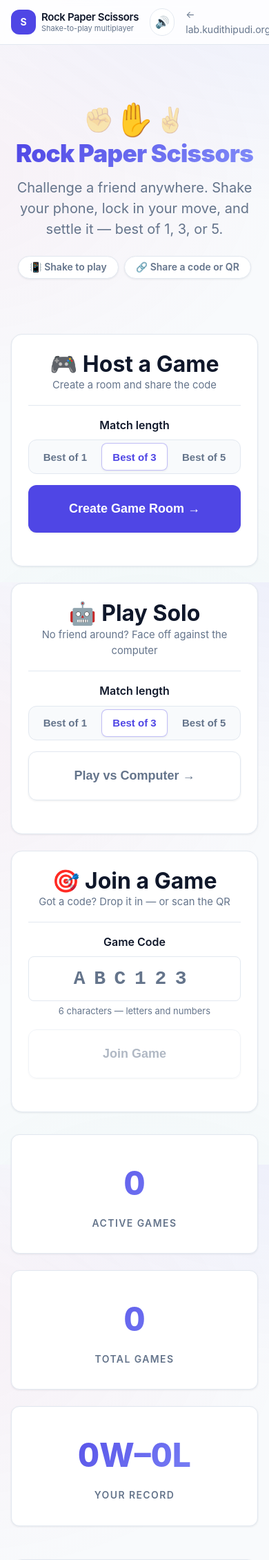
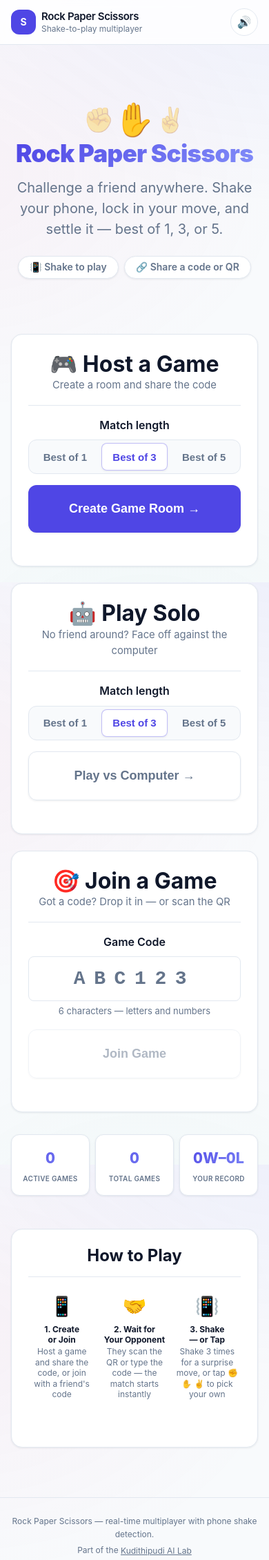
Before and after one commit to kudithipudi/scissors, a FastAPI app: page / in a window 390 px wide. Shown: the top 2261 px of the page at 69% size. Run offline with FastAPI, Linux system fonts and the light colour scheme; data that the repository does not hold is empty.

Commit message:
Reduce mobile below-the-fold content and improve game-screen usability
- Stats row and How to Play switch to compact 3-column strips on mobile
  instead of stacking as full-width blocks (uxcheck showed the home
  page at ~4x the mobile viewport height).
- Shrink the scoreboard and shake-progress-ring on mobile so the
  tap-to-choose fallback buttons stay within the fold during play, and
  drop the marketing footer on the game page (dead weight while playing).
- Fix the shake-ring SVG missing a viewBox, which clipped/off-centered
  it once resized for mobile.
- Hide the "lab.kudithipudi.org" header link on mobile so it stops
  squeezing the sound-toggle button below its tap-target size; fix
  under-12px tagline text and under-16px-tall footer/header link tap
  targets uxcheck flagged.

Verified with uxcheck (mobile + desktop, home + admin/login): clean,
no overflow/tap-target/a11y/console findings. Full pytest suite (118
tests) still passes.

Co-Authored-By: Claude Sonnet 5 <noreply@anthropic.com>
Claude-Session: https://claude.ai/code/session_01XKTZkNojEpfDaAveB9vdrL

```diff
--- a/app/static/css/styles.css
+++ b/app/static/css/styles.css
@@ -230,7 +230,7 @@ body {
 }
 
 .logo-tagline {
-    font-size: 0.6875rem;
+    font-size: 0.75rem;
     color: var(--color-text-muted);
     white-space: nowrap;
 }
@@ -256,6 +256,9 @@ textarea {
 }
 
 .lab-link {
+    display: inline-flex;
+    align-items: center;
+    min-height: 1.25rem;
     color: var(--color-text-muted);
     text-decoration: none;
     font-size: 0.875rem;
@@ -286,6 +289,9 @@ textarea {
 }
 
 .app-footer a {
+    display: inline-flex;
+    align-items: center;
+    min-height: 1.25rem;
     color: inherit;
     text-decoration: underline;
 }
@@ -743,7 +749,7 @@ p {
 .score-board {
     display: flex;
     justify-content: space-around;
-    padding: var(--spacing-xl);
+    padding: var(--spacing-lg);
     background: var(--color-bg-light);
     border-radius: var(--radius-xl);
     margin: var(--spacing-lg) 0;
@@ -828,6 +834,25 @@ p {
     font-weight: 600;
 }
 
+/* ===== How to Play steps ===== */
+.step {
+    padding: var(--spacing-lg);
+}
+
+.step-icon {
+    font-size: 3.5rem;
+    margin-bottom: var(--spacing-md);
+}
+
+.step-title {
+    font-weight: 700;
+    margin-bottom: var(--spacing-sm);
+}
+
+.step-text {
+    font-size: 0.95rem;
+}
+
 /* ===== Responsive ===== */
 @media (max-width: 768px) {
     h1 {
@@ -990,6 +1015,7 @@ table th {
     display: inline-flex;
     align-items: center;
     justify-content: center;
+    flex-shrink: 0;
     width: 2.5rem;
     height: 2.5rem;
     border-radius: var(--radius-full);
@@ -1698,3 +1724,83 @@ table th {
         margin-top: var(--spacing-md);
     }
 }
+
+/* ----- Below-the-fold reduction: header, stats, how-to-play, game screen -----
+   Placed last (same reasoning as the block above) so these compact variants
+   win the cascade over the base rules they share equal specificity with. */
+@media (max-width: 768px) {
+    /* The lab-hub link is a secondary escape hatch (the footer/home button
+       cover the same destination) — dropping it on narrow screens stops it
+       squeezing the sound-toggle button below its 40px tap target. */
+    .lab-link {
+        display: none;
+    }
+
+    /* Stats: 3 stacked full-width cards ate ~450px of scroll for three
+       numbers. A compact row keeps them scannable in far less height. */
+    .stats-grid {
+        grid-template-columns: repeat(3, 1fr);
+        gap: var(--spacing-sm);
+    }
+
+    .stat-card {
+        padding: var(--spacing-md) var(--spacing-xs);
+    }
+
+    .stat-value {
+        font-size: 1.35rem;
+        margin-bottom: var(--spacing-xs);
+    }
+
+    .stat-label {
+        font-size: 0.625rem;
+        letter-spacing: 0.03em;
+    }
+
+    /* How to Play: 3 stacked blocks with 3.5rem icons were the single
+       biggest contributor to mobile scroll length. Compact 3-up strip. */
+    .how-to-grid {
+        grid-template-columns: repeat(3, 1fr);
+        gap: var(--spacing-sm);
+    }
+
+    .how-to-grid .step {
+        padding: var(--spacing-xs);
+    }
+
+    .how-to-grid .step-icon {
+        font-size: 1.75rem;
+        margin-bottom: var(--spacing-xs);
+    }
+
+    .how-to-grid .step-title {
+        font-size: 0.75rem;
+        margin-bottom: 2px;
+    }
+
+    .how-to-grid .step-text {
+        font-size: 0.75rem;
+        line-height: 1.3;
+    }
+
+    /* Game screen: shrink the scoreboard and shake meter so the
+       tap-to-choose fallback buttons land closer to (or within) the fold. */
+    .score-board {
+        padding: var(--spacing-sm) var(--spacing-xs);
+    }
+
+    .score-value {
+        font-size: 1.85rem;
+    }
+
+    .progress-ring {
+        width: 176px;
+        height: 176px;
+        margin: var(--spacing-md) auto;
+    }
+
+    .progress-ring svg {
+        width: 100%;
+        height: 100%;
+    }
+}
--- a/app/templates/base.html
+++ b/app/templates/base.html
@@ -45,6 +45,7 @@
             </div>
         </main>
 
+        {% block footer %}
         <!-- Footer -->
         <footer class="app-footer">
             <div class="container">
@@ -52,6 +53,7 @@
                 <p>Part of the <a href="https://lab.kudithipudi.org/">Kudithipudi AI Lab</a></p>
             </div>
         </footer>
+        {% endblock %}
     </div>
 
     <!-- Toast Notifications -->
--- a/app/templates/index.html
+++ b/app/templates/index.html
@@ -147,21 +147,21 @@
             <h3 style="margin-bottom: 0;">How to Play</h3>
         </div>
         <div class="card-body text-center">
-            <div class="grid grid-3">
-                <div style="padding: var(--spacing-lg);">
-                    <div style="font-size: 3.5rem; margin-bottom: var(--spacing-md);">📱</div>
-                    <h4 style="font-weight: 700; margin-bottom: var(--spacing-sm);">1. Create or Join</h4>
-                    <p class="text-muted" style="font-size: 0.95rem;">Host a game and share the code, or join with a friend's code</p>
+            <div class="grid grid-3 how-to-grid">
+                <div class="step">
+                    <div class="step-icon">📱</div>
+                    <h4 class="step-title">1. Create or Join</h4>
+                    <p class="text-muted step-text">Host a game and share the code, or join with a friend's code</p>
                 </div>
-                <div style="padding: var(--spacing-lg);">
-                    <div style="font-size: 3.5rem; margin-bottom: var(--spacing-md);">🤝</div>
-                    <h4 style="font-weight: 700; margin-bottom: var(--spacing-sm);">2. Wait for Your Opponent</h4>
-                    <p class="text-muted" style="font-size: 0.95rem;">They scan the QR or type the code — the match starts instantly</p>
+                <div class="step">
+                    <div class="step-icon">🤝</div>
+                    <h4 class="step-title">2. Wait for Your Opponent</h4>
+                    <p class="text-muted step-text">They scan the QR or type the code — the match starts instantly</p>
                 </div>
-                <div style="padding: var(--spacing-lg);">
-                    <div style="font-size: 3.5rem; margin-bottom: var(--spacing-md);">📳</div>
-                    <h4 style="font-weight: 700; margin-bottom: var(--spacing-sm);">3. Shake — or Tap</h4>
-                    <p class="text-muted" style="font-size: 0.95rem;">Shake 3 times for a surprise move, or tap ✊ ✋ ✌️ to pick your own</p>
+                <div class="step">
+                    <div class="step-icon">📳</div>
+                    <h4 class="step-title">3. Shake — or Tap</h4>
+                    <p class="text-muted step-text">Shake 3 times for a surprise move, or tap ✊ ✋ ✌️ to pick your own</p>
                 </div>
             </div>
         </div>
```
Also changed, not shown: app/templates/game.html (+6 -2 lines).
